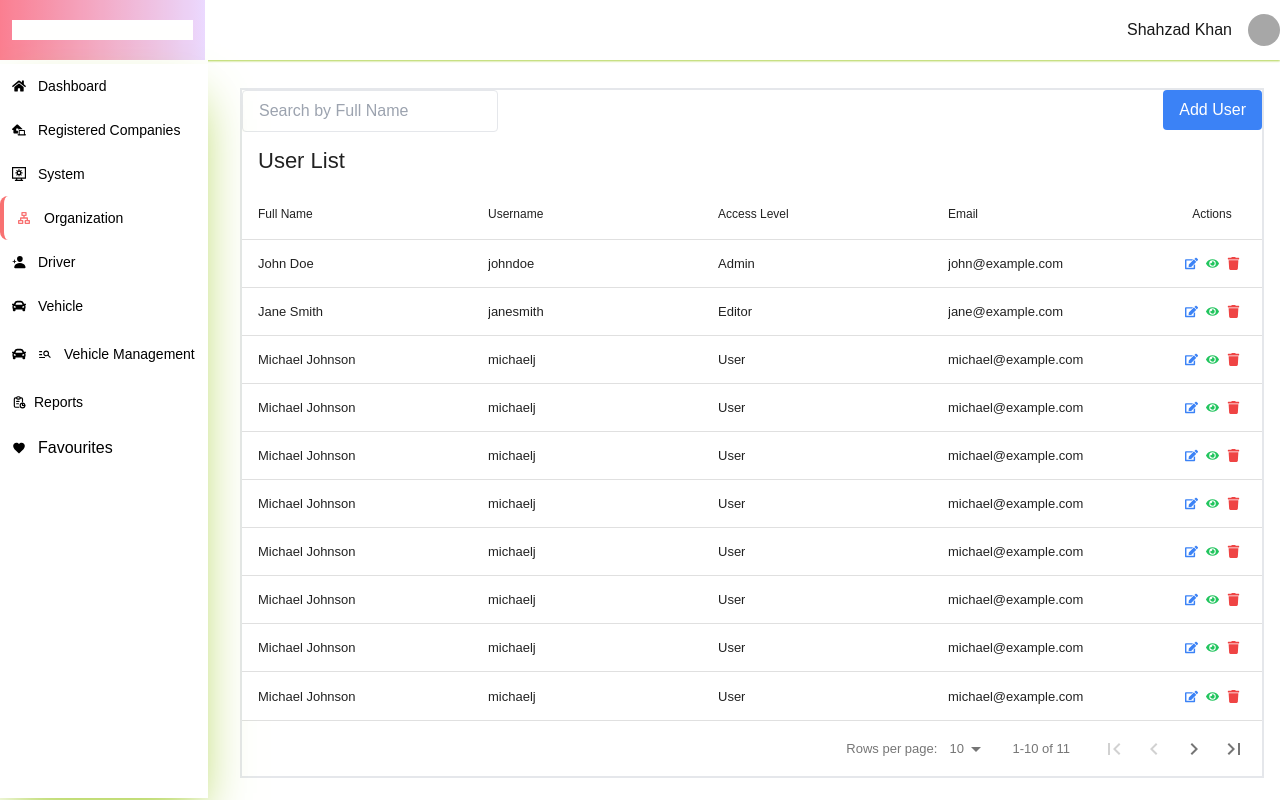
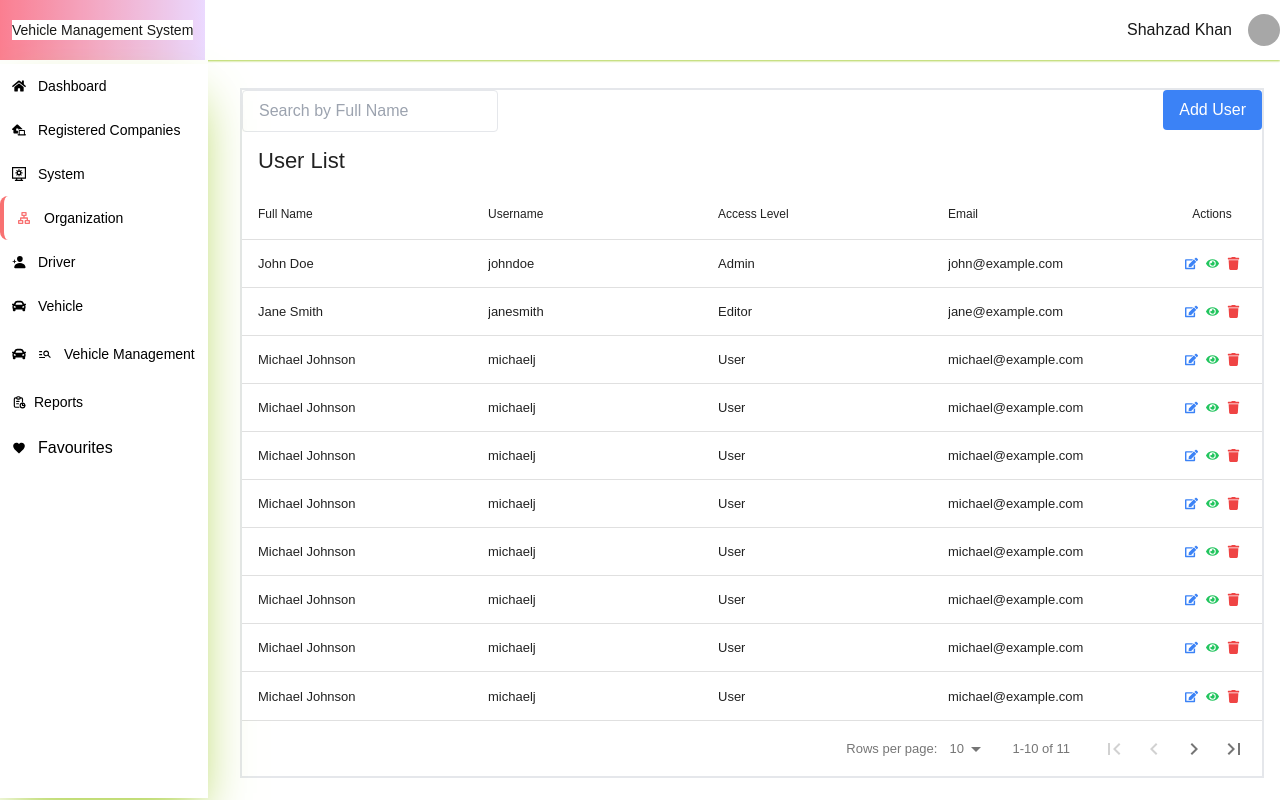
Before and after one commit to shahzad11khan/__borad, a Next.js app: page /Dashboard/Users/GetAllusers in a window 1280 px wide. Built offline with nearby package versions, Linux system fonts and the light colour scheme; grey boxes are pictures that could not be loaded.

Commit message:
change color

```diff
--- a/src/app/Dashboard/Components/Header.js
+++ b/src/app/Dashboard/Components/Header.js
@@ -22,7 +22,7 @@ const Header = () => {
     <header className=" text-black flex items-center justify-between opacity-90 w-full shadow-sm shadow-custom-blue">
       {/* Left side: Logo */}
       <div className="flex flex-shrink-0 py-5 px-3 bg-gradient-to-r from-rose-400 to-purple-200">
-        <span className="text-sm font-sm text-white">
+        <span className="text-sm font-sm text-black">
           Vehicle Management System
         </span>
       </div>
```
